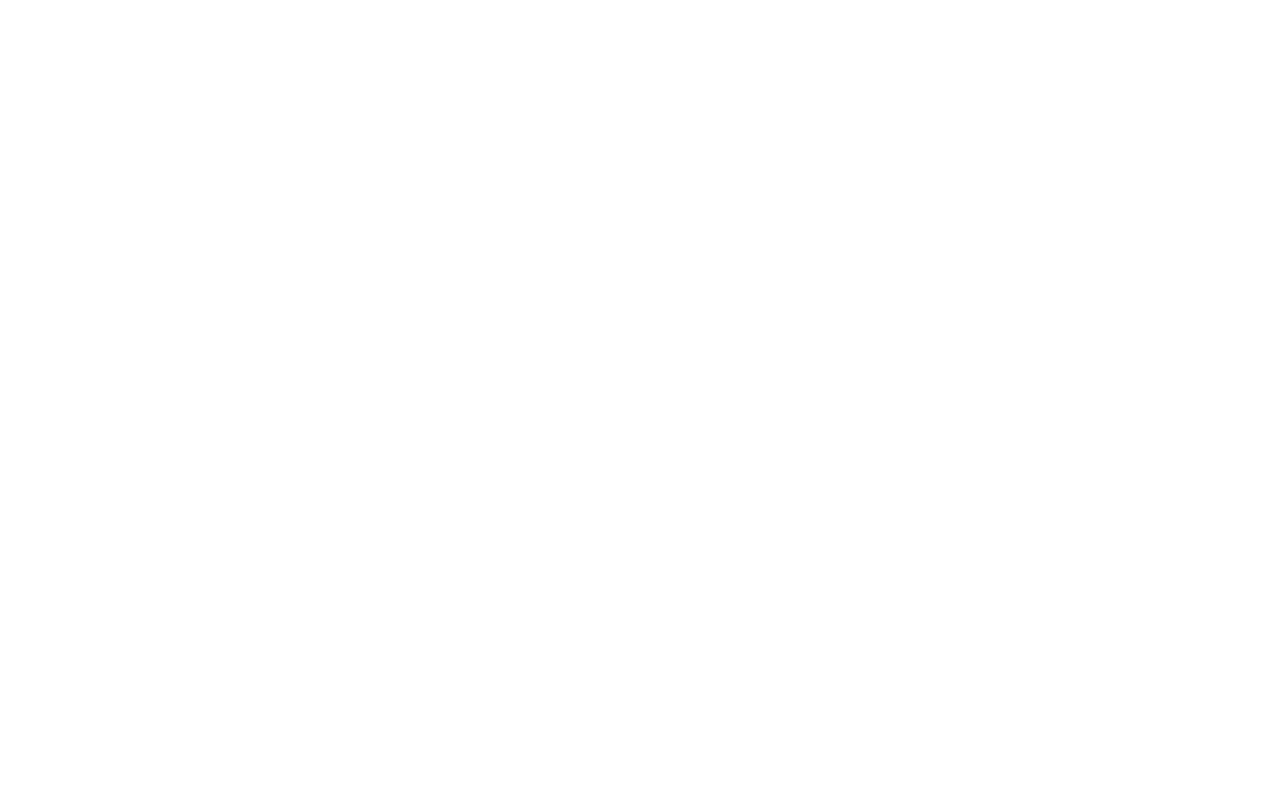
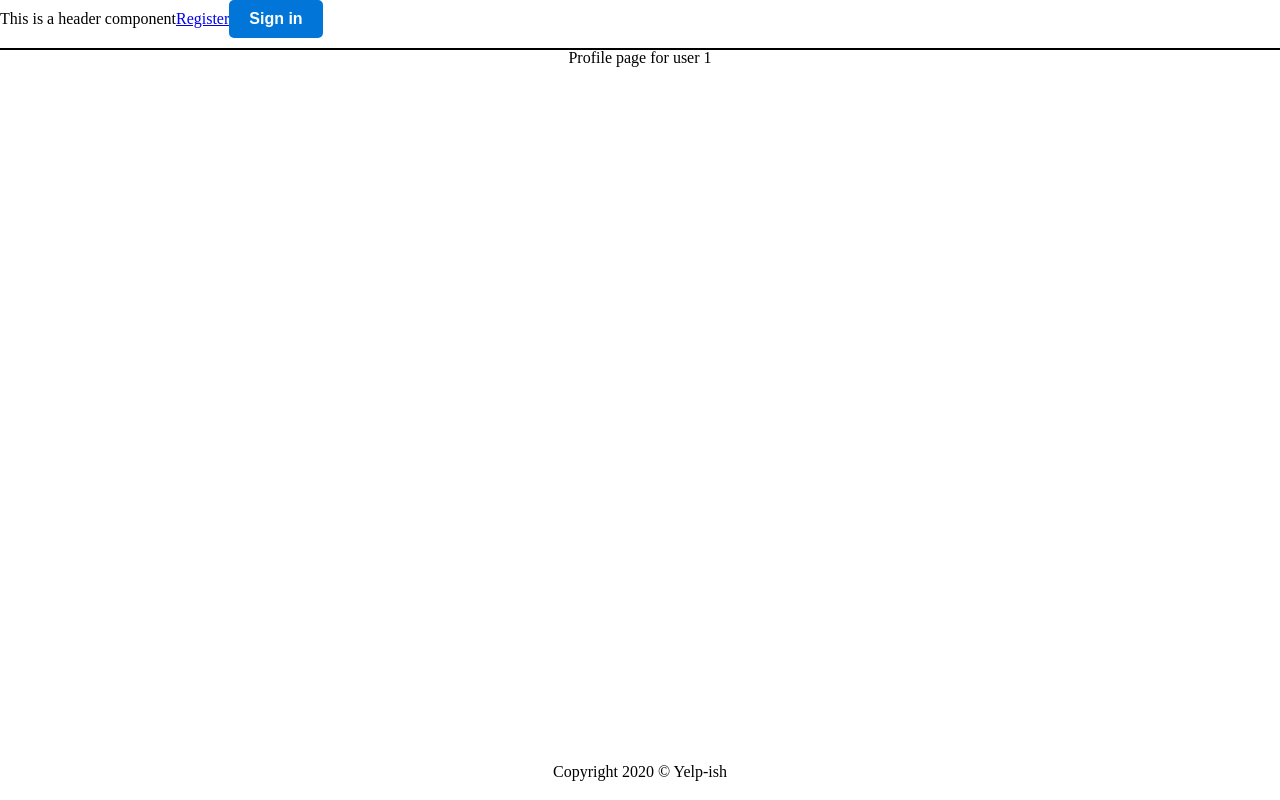
Before and after one commit to tornikes/yelp-clone-frontend, a React (Create React App) app: page /profile/1 in a window 1280 px wide. Before the commit this address had no page. Built offline with nearby package versions, Linux system fonts and the light colour scheme.

Commit message:
feat: add user page

```diff
--- a/src/App.tsx
+++ b/src/App.tsx
@@ -8,6 +8,7 @@ import LoginPage from "./pages/LoginPage/LoginPage";
 import RegisterPage from "./pages/RegisterPage/RegisterPage";
 import { QueryClient, QueryClientProvider } from "react-query";
 import RestaurantPage from "./pages/RestaurantPage/RestaurantPage";
+import UserPage from "./pages/UserPage/UserPage";
 
 const queryClient = new QueryClient();
 
@@ -54,6 +55,14 @@ function App() {
                 </Layout>
               }
             />
+            <Route
+              path="/profile/:id"
+              element={
+                <Layout>
+                  <UserPage />
+                </Layout>
+              }
+            />
           </Routes>
         </QueryClientProvider>
       </ApiContextProvider>
--- a/src/components/Review/Review.tsx
+++ b/src/components/Review/Review.tsx
@@ -1,6 +1,7 @@
 import { Review } from "../../types";
 import { Rating } from "react-simple-star-rating";
 import classes from "./Review.module.css";
+import { Link } from "react-router-dom";
 
 interface ReviewProps {
   review: Review;
@@ -12,7 +13,7 @@ export default function ReviewItem({ review }: ReviewProps) {
   return (
     <div className={classes.review}>
       <header className={classes.header}>
-        <div>{review.user.userName}</div>
+        <Link to={`/profile/${review.user.id}`}>{review.user.userName}</Link>
         <Rating ratingValue={rating} size={20} readonly />
         <p>{new Date(review.createdAt).toLocaleDateString("en-US")}</p>
       </header>
--- /dev/null
+++ b/src/pages/UserPage/UserPage.tsx
@@ -0,0 +1,7 @@
+import { useParams } from "react-router-dom";
+
+export default function UserPage() {
+  const { id } = useParams();
+
+  return <div>Profile page for user {id}</div>;
+}
```
